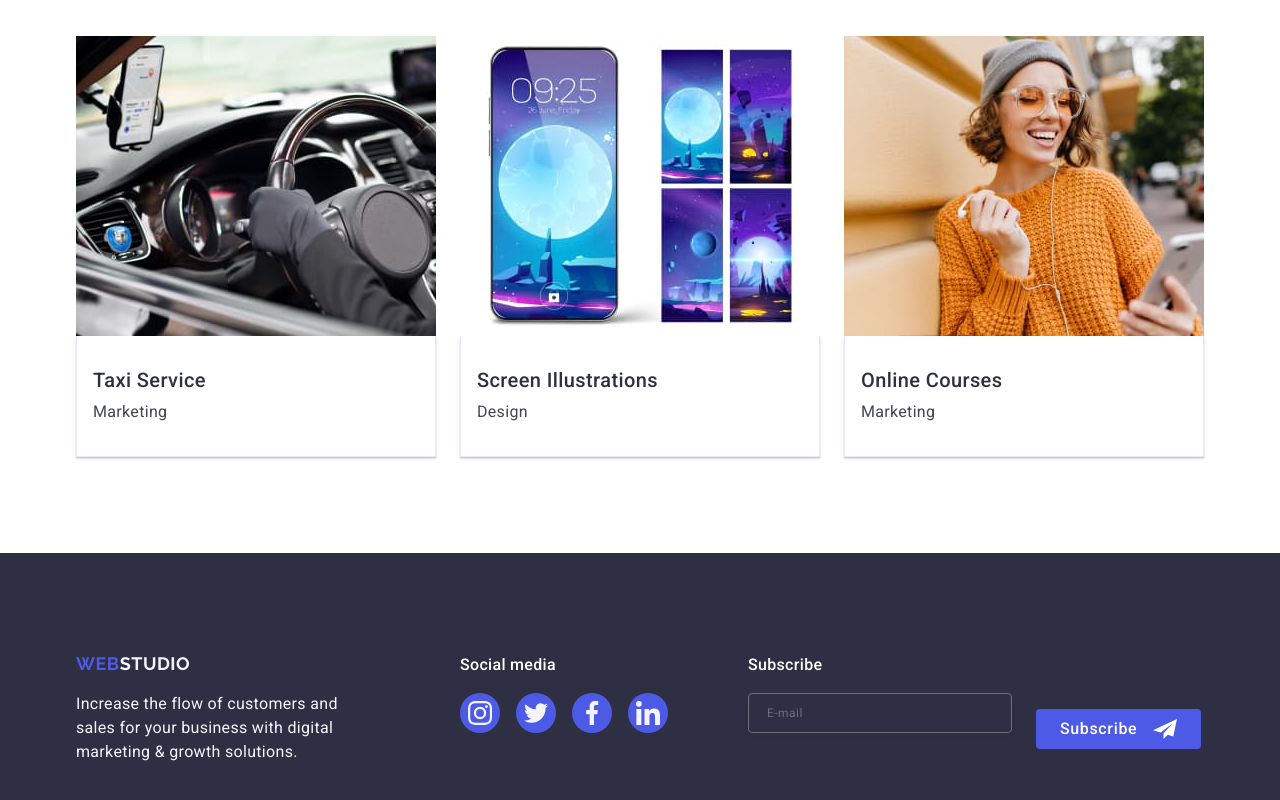
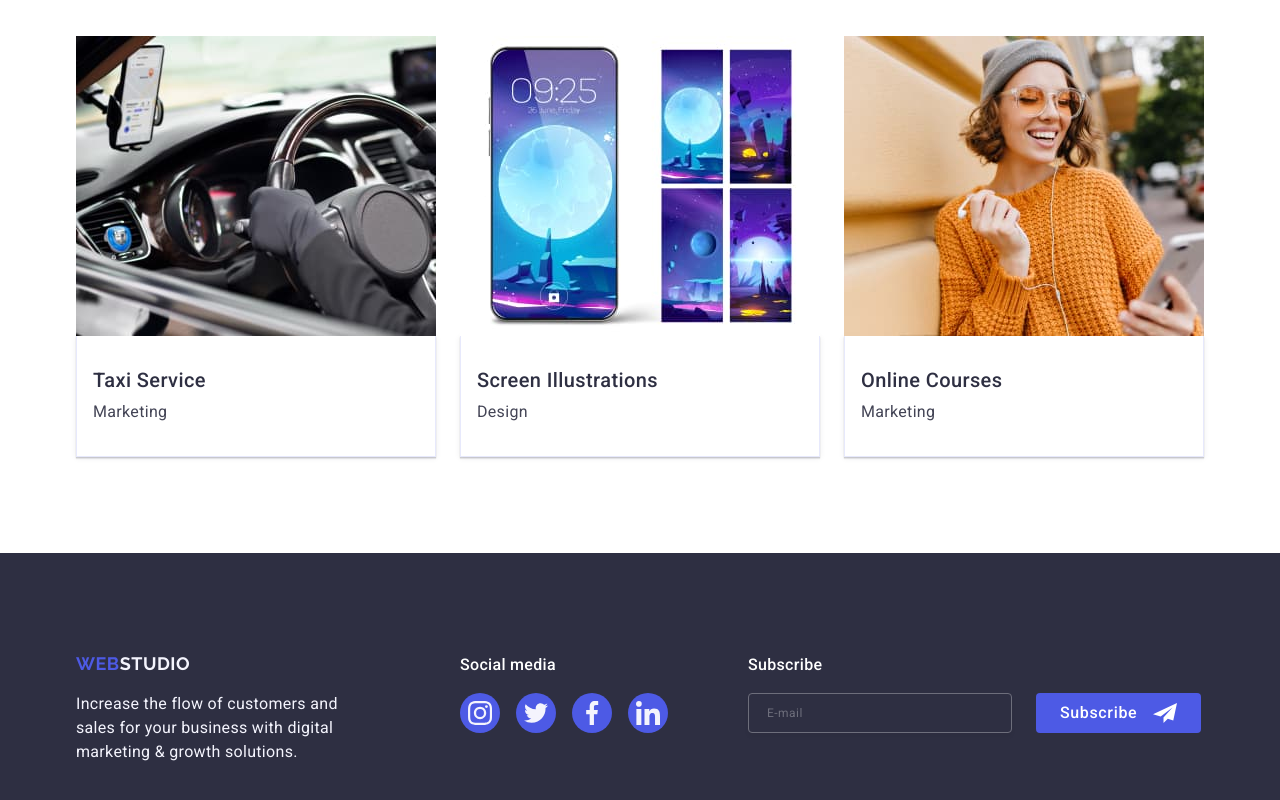
Before and after one commit to Karlson1979/goit-markup-hw-06, a website: page index.html in a window 1280 px wide. Shown: the part 2537-3337 px from the top of the page. Drawn offline with nearby package versions, Linux system fonts and the light colour scheme.

Commit message:
subscribe-btn-margin-768

```diff
--- a/css/style.css
+++ b/css/style.css
@@ -1118,7 +1118,9 @@ text-align: left;
 
         gap: 24px;
     }
-
+    .subscribe-btn{
+        margin-top: 0px;
+    }
 
 }
 
```
